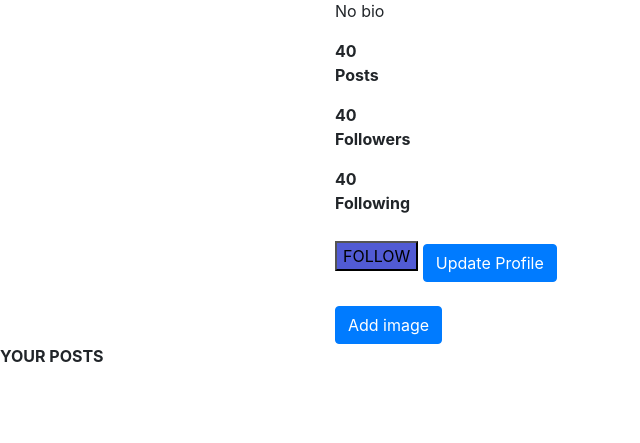
After one commit to Joseph-oderoh/Movidome, a Django app: template movie/templates/profile/profile.html in a window 1280 px wide. The commit adds this page. Shown: the part 357-800 px from the top of the page, without its empty margins (0-640 px from the left). Run offline with Django 4.2, Linux system fonts and the light colour scheme; the template is opened without the code that fills it, so the values that code supplies are empty; some libraries are stand-ins or nearby versions; some web fonts are replaced.

Commit message:
inadd user autentication

```diff
--- a/movie/templates/base.html
+++ b/movie/templates/base.html
@@ -18,7 +18,7 @@
   {% endblock %}
   </head>
   <body>
-
+    {% include "navbar.html" %}
     {% block content %}{{block.super}} {% endblock %}
 
     {% block scripts %}
--- a/movie/templates/navbar.html
+++ b/movie/templates/navbar.html
@@ -0,0 +1,34 @@
+
+
+
+<nav class="navbar navbar-expand-lg navbar-light bg-light">
+    <div class="container-fluid">
+        <a class="navbar-brand" href="{% url 'landing' %}">The Moviedome</a>
+      <button class="navbar-toggler" type="button" data-bs-toggle="collapse" data-bs-target="#navbarNavDropdown" aria-controls="navbarNavDropdown" aria-expanded="false" aria-label="Toggle navigation">
+        <span class="navbar-toggler-icon"></span>
+      </button>
+      <div class="collapse navbar-collapse" id="navbarNavDropdown">
+        {% if user.is_authenticated %}
+        <ul class="navbar-nav">
+          <li class="nav-item">
+            <a class="nav-link" href="{%url 'landing'%}">Home</a>
+          </li>
+          <li class="nav-item">
+            <a class="nav-link" href="/accounts/password/change">Change Password</a>
+          </li>
+          <li class="nav-item">
+            <a class="nav-link" href="/logout">Logout</a>
+          </li>
+          <li class="nav-item">
+            <a  class="nav-link"href="/user/{{request.user.id}}">Profile</a>
+        </li>
+        </ul>
+        {% else %}
+        <li>
+            <a class='btn btn-default' href="/accounts/login">Login</a>
+          </li>
+
+          {% endif %}
+      </div>
+    </div>
+  </nav>
--- /dev/null
+++ b/movie/templates/profile/profile.html
@@ -0,0 +1,51 @@
+{%extends 'base.html'%}
+{% block content %}
+{{block.super}}
+<div class="container-fluid" id="profile">
+
+    <div class="row">
+      <div class="col-md-2"></div>
+      <div class="col-md-1"></div>
+         <div class="col-md-9">
+          {% if profile.profile_photo%}
+            <img src="{{profile.profile_photo.url}}" alt=""height="300px"  class="img-responsive"width="100%" style="border-radius: 50%;">
+            {%else%}
+          <img src="https://i.pinimg.com/474x/82/ab/35/82ab3533ee71daf256f23c1ccf20ad6f--avatar-maker.jpg" alt=""height="300px"  class="img-responsive"width="100%" style="border-radius: 50%;">
+            {%endif%}
+
+            {% if profile.bio%}
+             <p>{{profile.bio}}</p>
+             {%else%}
+             <p>No bio</p>
+             {%endif%}
+              <div class="pffollowes">
+                <div class="posts">
+                   <p><b>40 <br>Posts</b></p>
+
+                </div>
+                <div class="followers">
+                  <p><b>40 <br>Followers</b></p>
+
+               </div>
+               <div class="Following">
+                <p><b>40 <br>Following</b></p>
+
+               </div>
+              </div>
+            <button style="margin-top: 10px; background-color:#515BD4"> FOLLOW</button>
+
+            <a type="button" href="/user/update/profile" class="btn btn-primary" style="margin-top: 10px;">Update Profile</a><br><br>
+            <a type="button" href="/user/add/image" class="btn btn-primary"><i class="bi bi-heart-fill"></i>  Add image</a>
+
+
+
+      </div>
+
+
+
+    </div>
+        <div class="row" id="posts">
+          <p><b> YOUR POSTS</b></p>
+
+  </div>
+{%endblock%}
--- a/movie/urls.py
+++ b/movie/urls.py
@@ -1,7 +1,10 @@
 from . import views
-from django.urls import path
+from django.urls import path,re_path
 
 
 urlpatterns = [
     path('', views.homepage, name='landing'),
+    # path('profile/(?P<username>[-_\w.]+)/', views.profile, name='profile'),
+
+    path('user/<user_id>', views.profile, name='profile'),
 ]
--- a/netflix/urls.py
+++ b/netflix/urls.py
@@ -14,10 +14,12 @@ Including another URLconf
     2. Add a URL to urlpatterns:  path('blog/', include('blog.urls'))
 """
 from django.contrib import admin
+from django.contrib.auth import views
 from django.urls import include, path
 
 urlpatterns = [
     path('admin/', admin.site.urls),
     path('',include('movie.urls')),
+    path('logout/', views.LogoutView.as_view (next_page = '/')),
     path('accounts/', include('registration.backends.simple.urls')),
 ]
```
Also changed, not shown: movie/views.py (+11 -1 lines), movie/models.py (line endings or trailing spaces).
